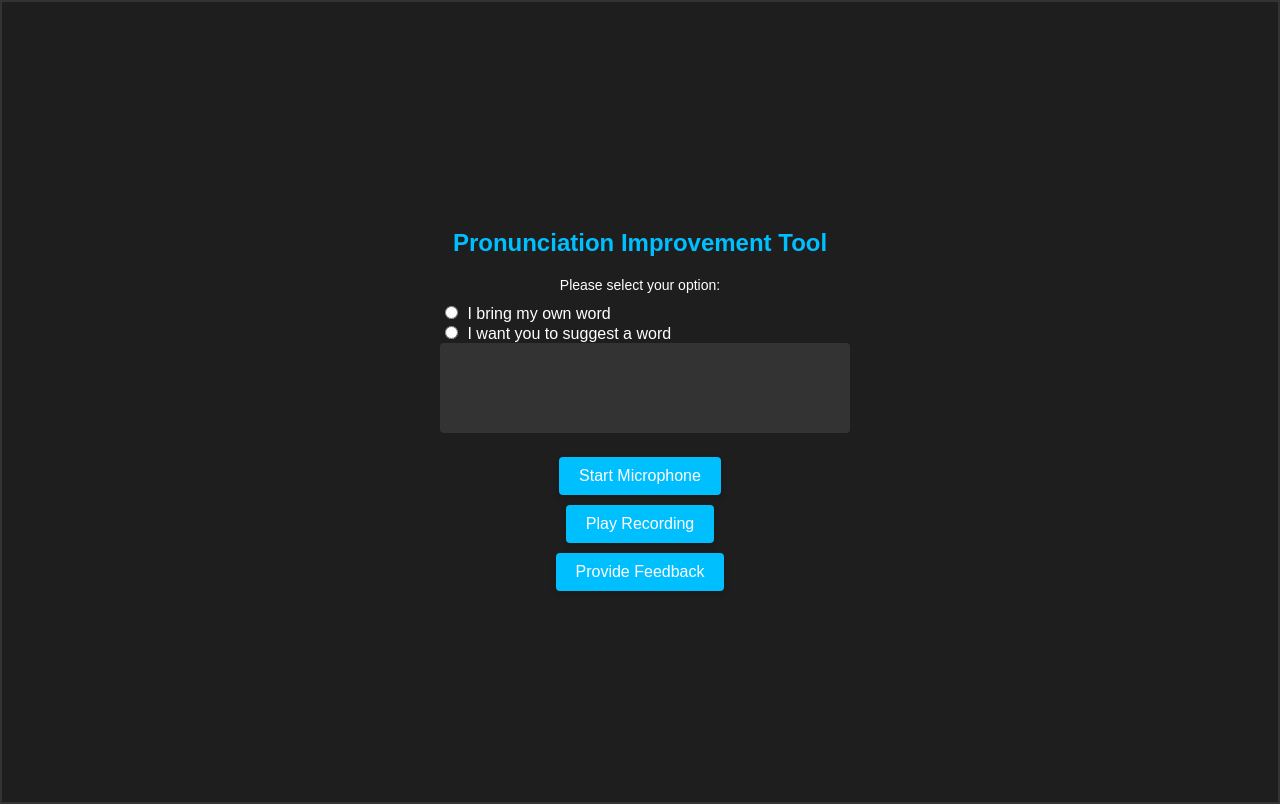
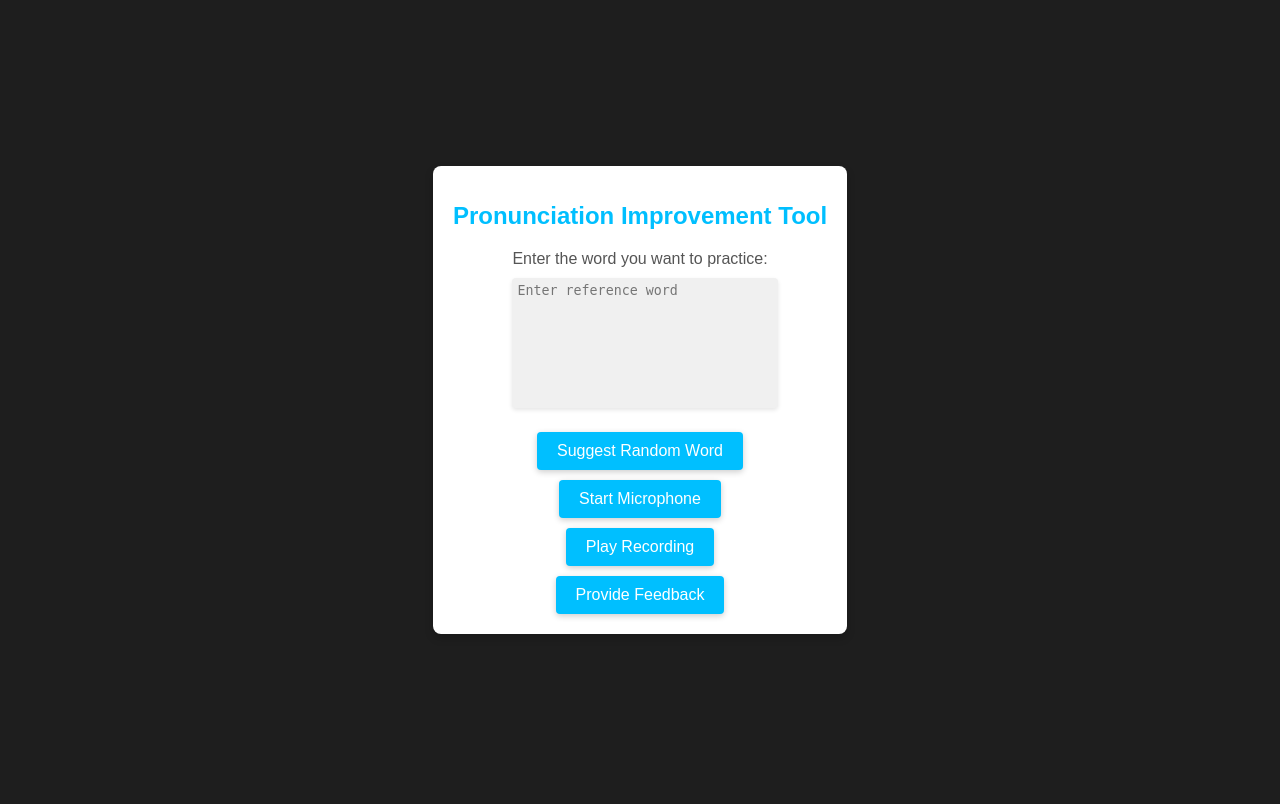
Before and after one commit to LokeshAgnihotri/Project_2023, a Flask app: page / in a window 1280 px wide. After the commit the page ends 634 px from the top, so only its background shows below. Run offline with Flask 3, Linux system fonts and the light colour scheme.

Commit message:
Updated the code functionalty for create a random word

```diff
--- a/Codebase/app.py
+++ b/Codebase/app.py
@@ -1,10 +1,21 @@
 from flask import Flask, render_template
+import random
+import eng_to_ipa as ipa
 
 app = Flask(__name__)
 
 @app.route('/')
 def index():
-    return render_template('index.html', script_url='script.js')
+    return render_template('index.html')
+
+@app.route('/random_word')
+def random_word():
+    with open('C:/Users/lokes/OneDrive/Desktop/project_2023/Project_2023/Codebase/english_dictionary.txt', 'r') as file:
+        words = file.read().splitlines()
+    random_word = random.choice(words)
+    random_word_ipa = ipa.convert(random_word)
+    print(random_word_ipa)
+    return {'random_word': random_word, 'random_word_ipa': random_word_ipa}
 
 if __name__ == '__main__':
     app.run()
--- a/Codebase/templates/index.html
+++ b/Codebase/templates/index.html
@@ -7,7 +7,6 @@
             font-family: Arial, sans-serif;
             margin: 0;
             padding: 0;
-            border: 2px solid #333333;
             display: flex;
             justify-content: center;
             align-items: center;
@@ -20,6 +19,10 @@
             align-items: center;
             justify-content: center;
             max-width: 400px;
+            padding: 20px;
+            border-radius: 8px;
+            box-shadow: 0px 4px 8px rgba(0, 0, 0, 0.2);
+            background-color: #FFFFFF;
         }
 
         h1 {
@@ -31,31 +34,23 @@
 
         p {
             margin: 0;
-            color: #FFFFFF;
-            font-size: 14px;
+            color: #555555;
+            font-size: 16px;
             text-align: center;
             margin-bottom: 10px;
         }
 
-        input[type="radio"] {
-            margin-right: 5px;
-        }
-
-        label {
-            color: #FFFFFF;
-            margin-bottom: 5px;
-        }
-
         textarea {
             width: 100%;
-            height: 80px;
+            height: 120px;
             resize: none;
             padding: 5px;
-            background-color: #333333;
-            color: #FFFFFF;
+            background-color: #F0F0F0;
+            color: #555555;
             border: none;
             border-radius: 4px;
             margin-bottom: 10px;
+            box-shadow: 0px 2px 4px rgba(0, 0, 0, 0.1);
         }
 
         button {
@@ -68,6 +63,7 @@
             border-radius: 4px;
             box-shadow: 0px 2px 6px rgba(0, 0, 0, 0.2);
             margin-top: 10px;
+            transition: background-color 0.3s ease;
         }
 
         button:hover {
@@ -79,23 +75,14 @@
     <div id="app">
         <h1>Pronunciation Improvement Tool</h1>
         <div>
-            <p>Please select your option:</p>
-            <label for="own">
-                <input type="radio" id="own" name="word" value="own">
-                I bring my own word
-            </label><br>
-            <label for="notOwn">
-                <input type="radio" id="notOwn" name="word" value="notOwn">
-                I want you to suggest a word
-            </label>
-            <textarea id="transcript"></textarea>
+            <p>Enter the word you want to practice:</p>
+            <textarea id="referenceWord" placeholder="Enter reference word"></textarea>
         </div>
+        <button id="suggestRandomWord">Suggest Random Word</button>
         <button id="microphone">Start Microphone</button>
         <button id="playRecording">Play Recording</button>
         <button id="feedback">Provide Feedback</button>
     </div>
-    <script>
-        // Your JavaScript code here
-    </script>
+    <script src="script.js"></script>
 </body>
 </html>
--- /dev/null
+++ b/Codebase/templates/script.js
@@ -0,0 +1,10 @@
+// JavaScript code
+function chooseRandomWord() {
+    fetch('http://127.0.0.1:5000/random_word')
+        .then(response => response.text())
+        .then(word => {
+            document.getElementById("referenceWord").value = word;
+        });
+}
+
+document.getElementById("suggestRandomWord").addEventListener("click", chooseRandomWord);
```
Also changed, not shown: Codebase/english_dictionary.txt (added, +26 -0 lines), Codebase/script.js (deleted, +0 -39 lines).
